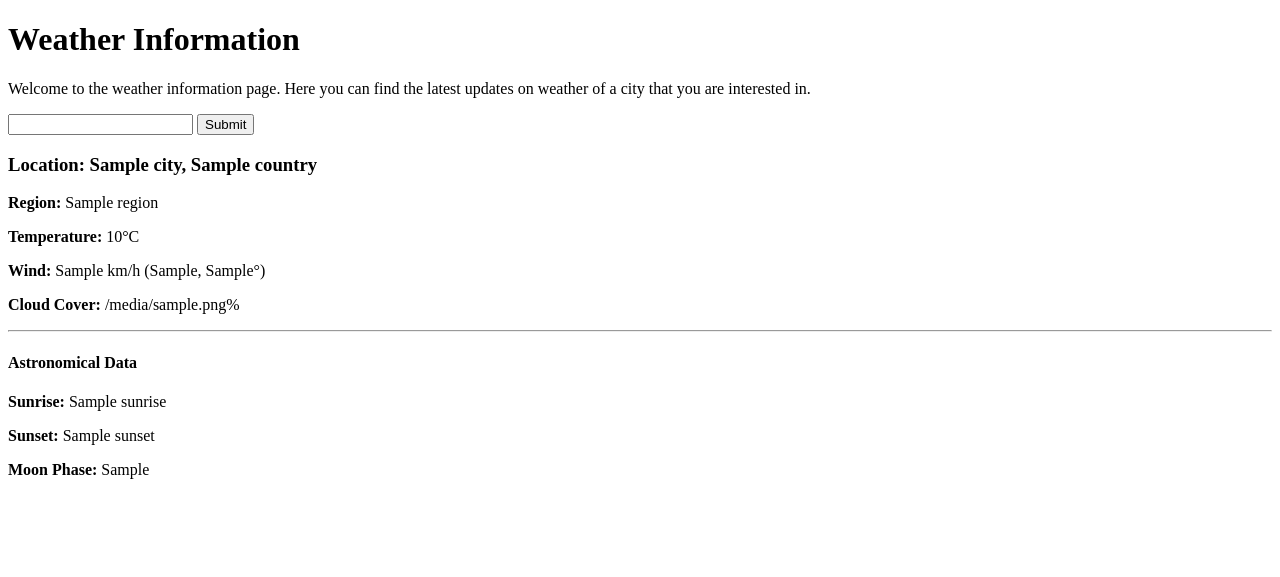
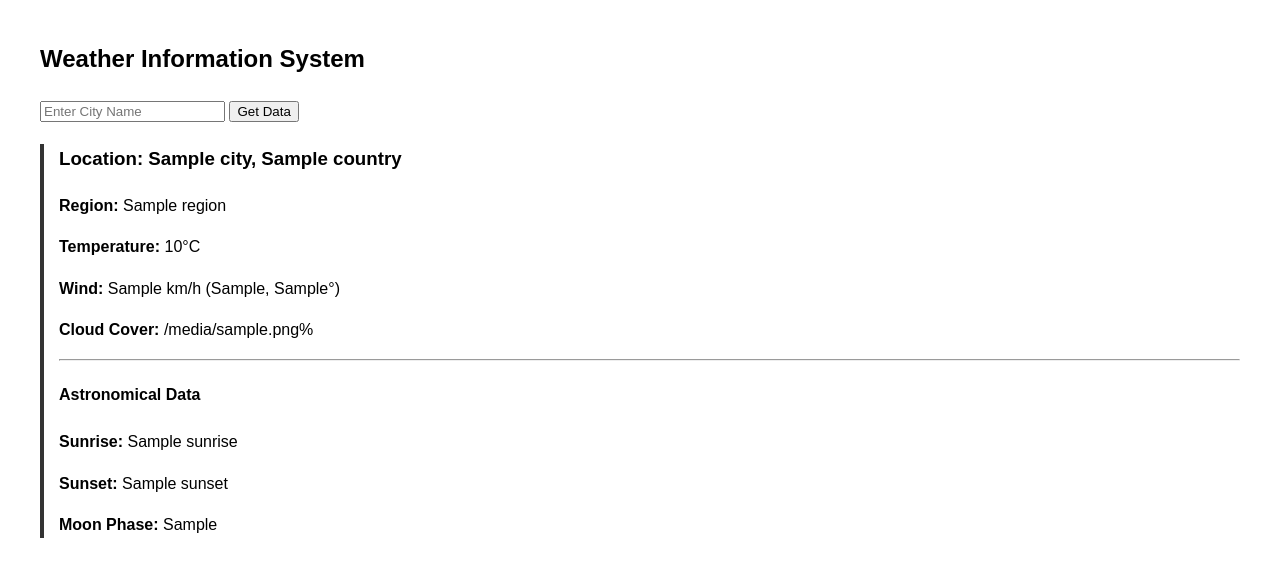
Before and after one commit to Emmanuel-km/weather, a Flask app: template templates/index.html in a window 1280 px wide. Shown: the top 577 px of the page. Run offline with Flask 3, Linux system fonts and the light colour scheme; the template is opened without the code that fills it: most values are stand-ins (such as "Sample title", 1, 10 or a date in 2020).

Commit message:
LETS CALL IT A DAY

```diff
--- a/app.py
+++ b/app.py
@@ -34,14 +34,13 @@ def index():
                 "wind direction": [data['current']['wind_dir']],
                 "cloudcover": [data['current']['cloudcover']]
                 }
-            df = pd.DataFrame(weather_data)
-            return render_template('index.html', tables=[df.to_html(classes='data')], titles=df.columns.values)
         except KeyError:
             print("Error retrieving data:", data.get("error", "Unknown error"))
 
         except Exception as e:
             print("An unexpected error occurred:", str(e))
-    return render_template('index.html', weather=weather_data)
-
+        return render_template('index.html', weather=weather_data)
+    else:
+        return render_template('index.html', weather=None)
 if __name__ == '__main__':
     app.run(debug=True)
--- a/templates/index.html
+++ b/templates/index.html
@@ -1,16 +1,19 @@
 <!DOCTYPE html>
 <html>
 <head>
-    <title>Weather page</title>
+    <title>Weather API</title>
+    <style>
+        body { font-family: sans-serif; line-height: 1.6; margin: 40px; }
+        .result-box { margin-top: 20px; border-left: 4px solid #333; padding-left: 15px; }
+    </style>
 </head>
 <body>
-    <h1>Weather Information</h1>
-    <p>Welcome to the weather information page.
-        Here you can find the latest updates on
-         weather of a city that you are interested in.</p>
-    <form method="POST" action="/">
-   <input type="text" name="city">
-   <button type="submit">Submit</button>
+
+    <h2>Weather Information System</h2>
+
+    <form method="POST">
+        <input type="text" name="city" placeholder="Enter City Name" required>
+        <button type="submit">Get Data</button>
     </form>
 
     {% if weather %}
@@ -30,8 +33,5 @@
     </div>
     {% endif %}
 
-    {% if error %}
-    {% endif %}
-
 </body>
 </html>
```
